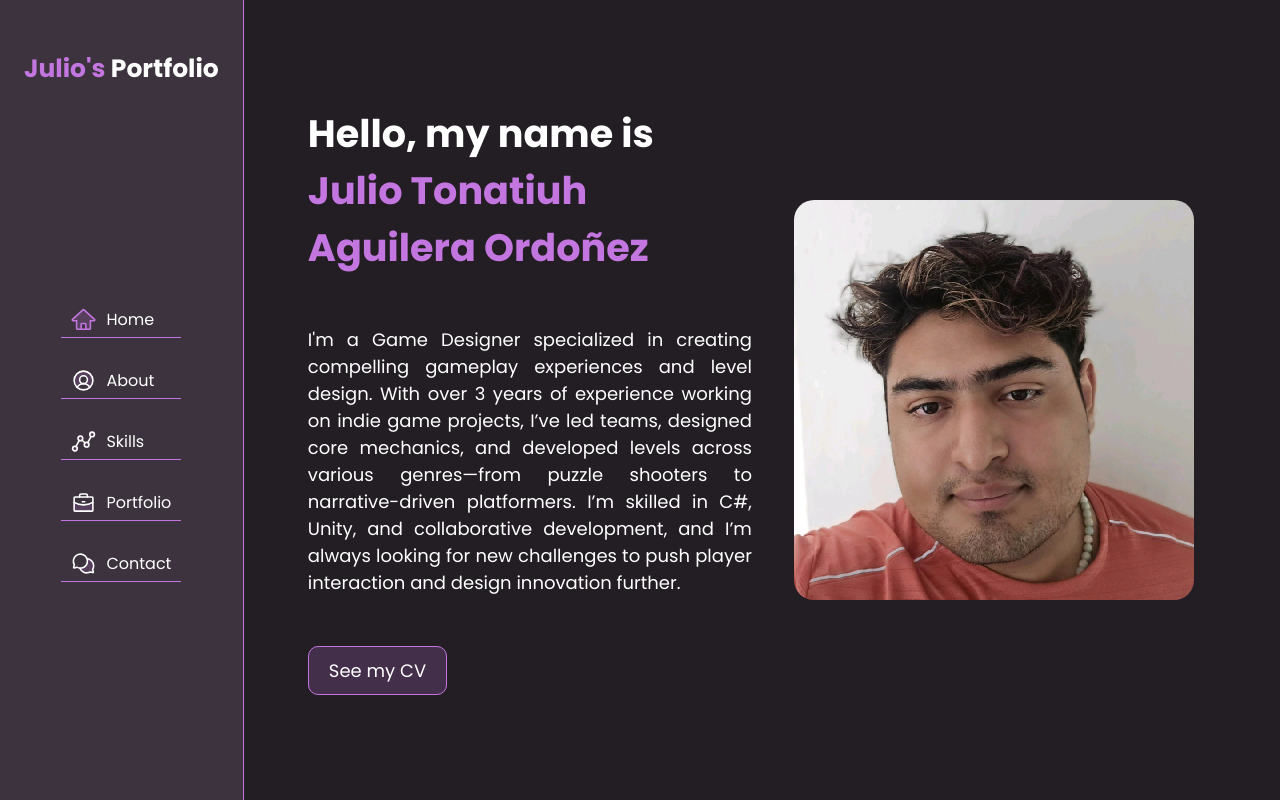
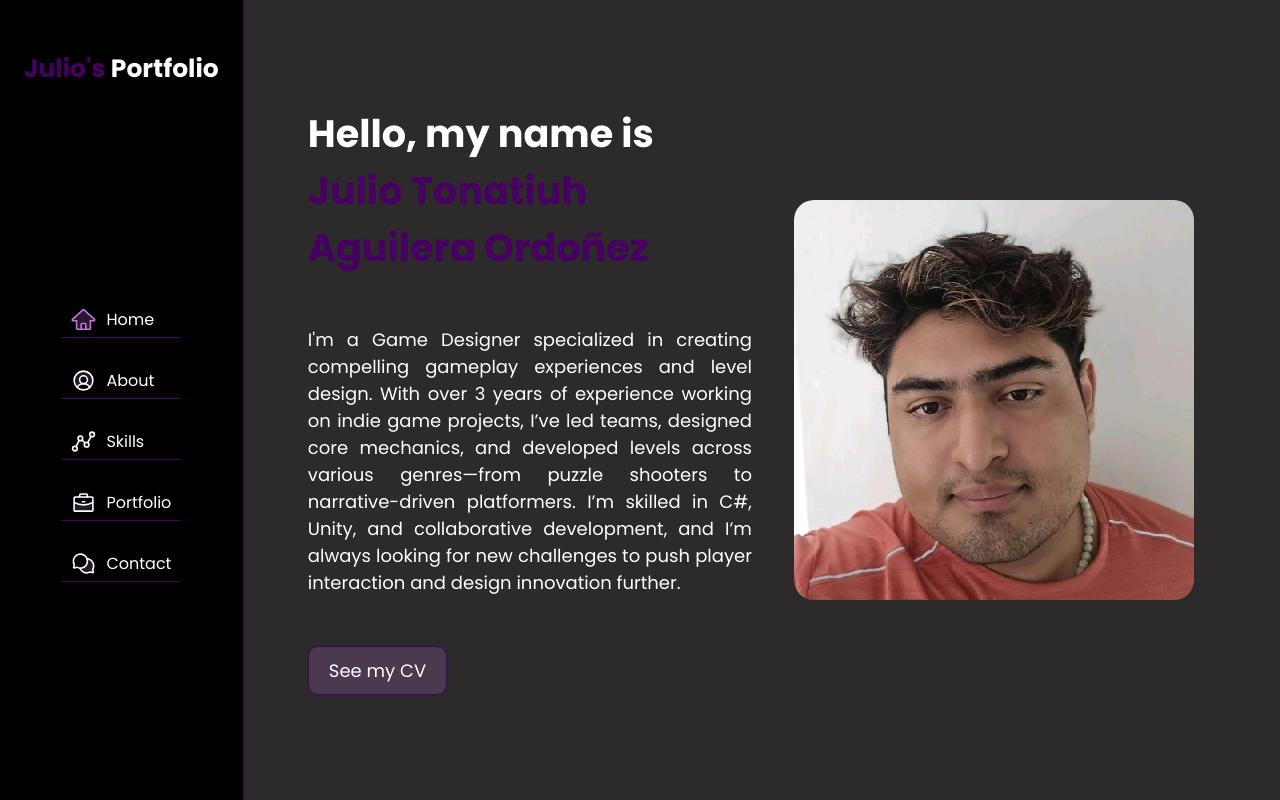
Before and after one commit to Refered/Julio_portfolio, a React (Vite) app: page / in a window 1280 px wide. Built offline with nearby package versions, Linux system fonts and the light colour scheme.

Commit message:
Update App.css

```diff
--- a/src/App.css
+++ b/src/App.css
@@ -1,10 +1,10 @@
 @import url("https://fonts.googleapis.com/css2?family=Mulish:wght@200;300;400;500;600;700;800;900&family=Poppins:wght@100;200;300;400;500;600;700;800;900&display=swap");
 
 :root {
-  --primary_color: #c476e0;
-  --secondary_color: #3c333e;
+  --primary_color: #470061;
+  --secondary_color: #000000;
   --font_color: #ffffff;
-  --background_color: #231e24;
+  --background_color: #2c2a2a;
 }
 
 * {
```
